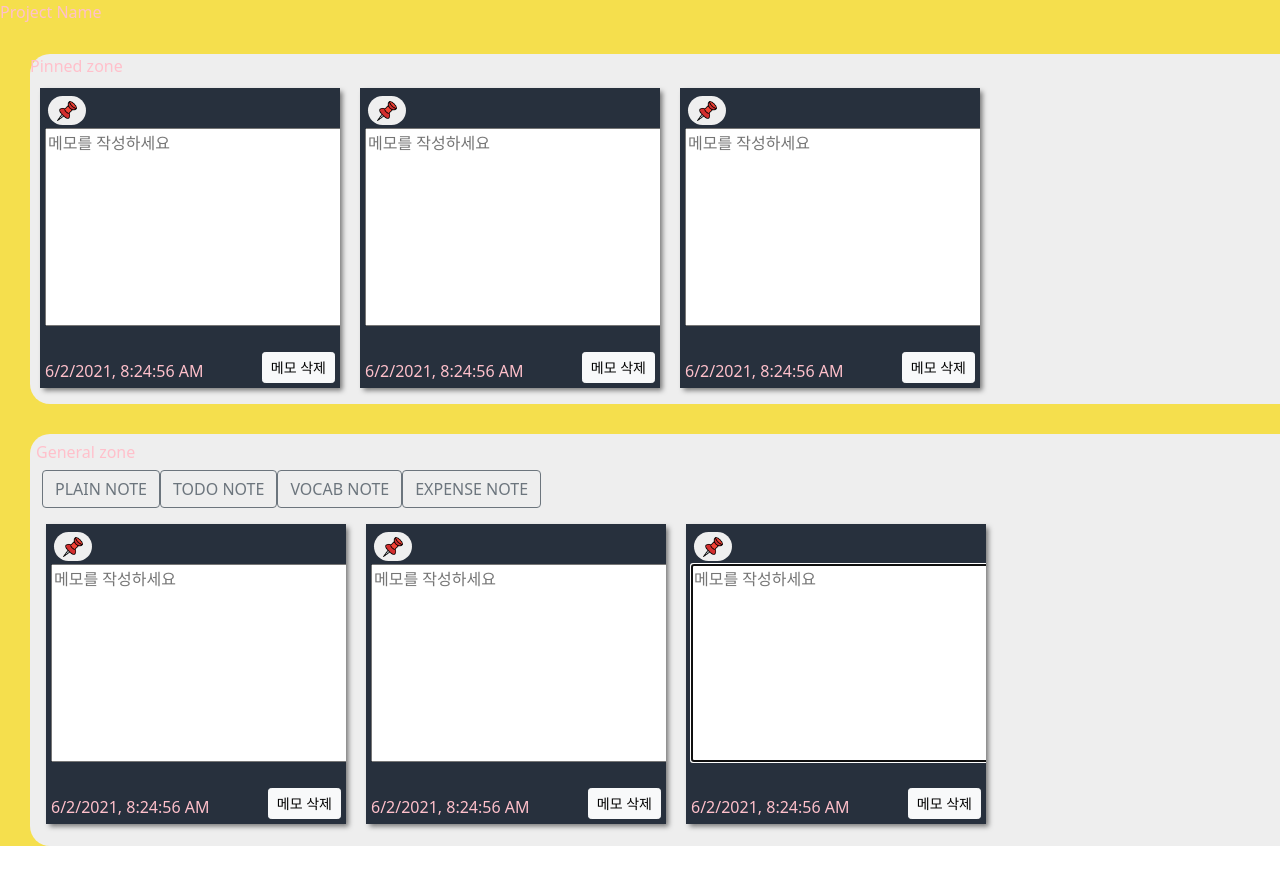
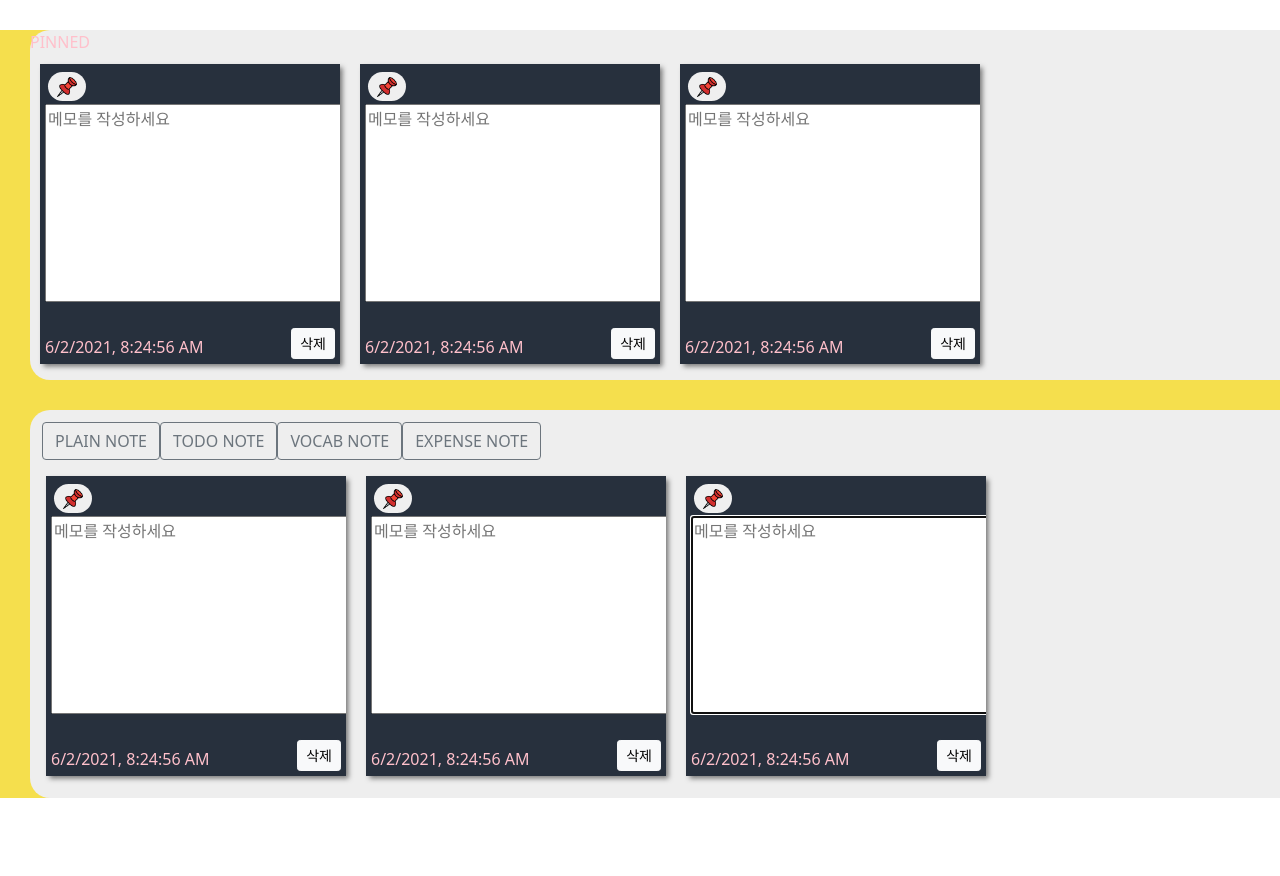
Before and after one commit to KULEEEE/StickyMemo, a React (Create React App) app: page / in a window 1280 px wide. Shown: the top 876 px of the page. After the commit the page ends 828 px from the top, so only its background shows below. Built offline with nearby package versions, Linux system fonts and the light colour scheme.

Commit message:
[chore] Trim default label texts

```diff
--- a/src/App.js
+++ b/src/App.js
@@ -17,17 +17,17 @@ function App() {
 
   return (
     <section className="App">
-       <header className="App-header">
+       {/* <header className="App-header">
          <div>Project Name</div>
-       </header>
+       </header> */}
 
       <section className="pinned-zone">
-        <header>Pinned zone</header>
+        <header>PINNED</header>
         {pinned.map(singlenote => (<SingleNote key = {singlenote.id} id = {singlenote.id} section='pinned' notetype={singlenote.notetype} destroyNote={destroyNote} moveSection={moveSection}/>))}
       </section>
 
       <section className="general-zone">
-        <header>General zone</header>
+        {/* <header>GENERAL</header> */}
         <DefaultNote addNote={addNote}/>
         {general.map(singlenote => (<SingleNote key = {singlenote.id} id = {singlenote.id} section='general' notetype={singlenote.notetype} destroyNote={destroyNote} moveSection={moveSection}/>))}
       </section>
--- a/src/SingleNote.js
+++ b/src/SingleNote.js
@@ -23,7 +23,7 @@ export function SingleNote({ id, section, notetype, destroyNote, moveSection, tr
       <div className="destroy">
         <button type="button" className="btn btn-light btn-sm"
           onClick={() => destroyNote(section, id)}>
-          메모 삭제
+          삭제
         </button>
       </div>
     </div>
```
